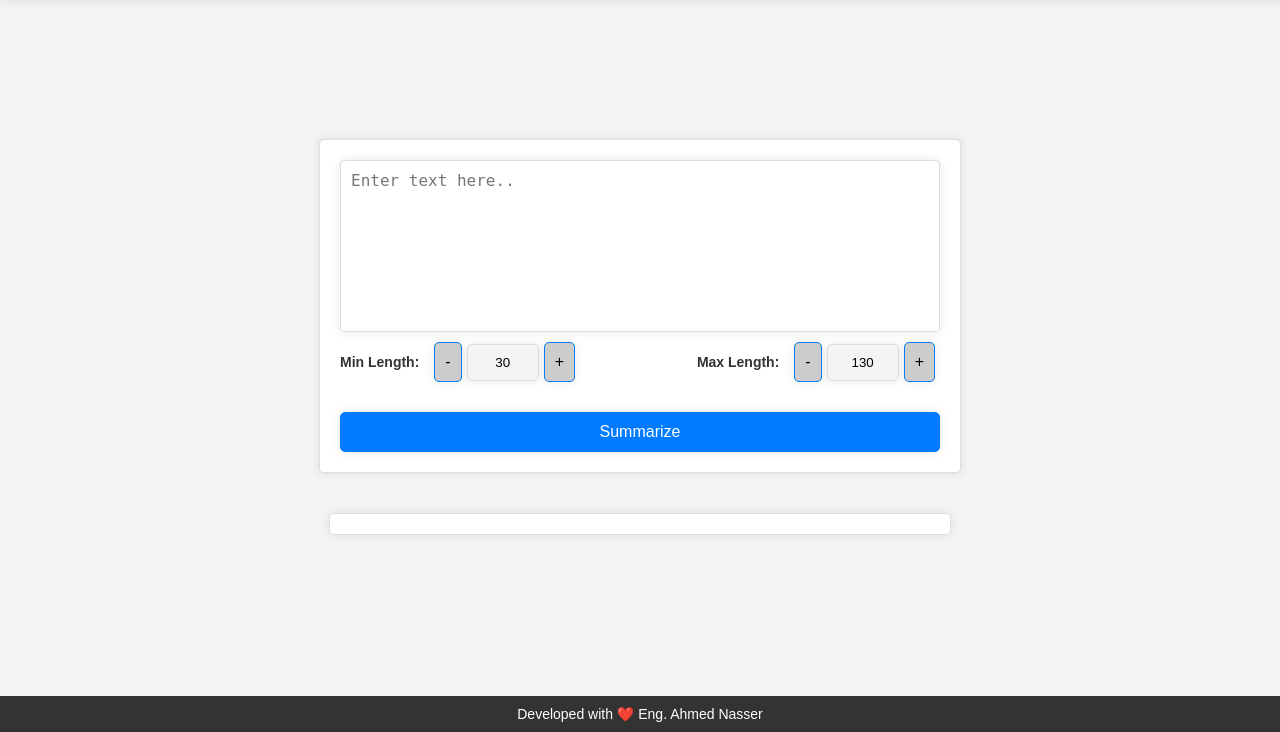
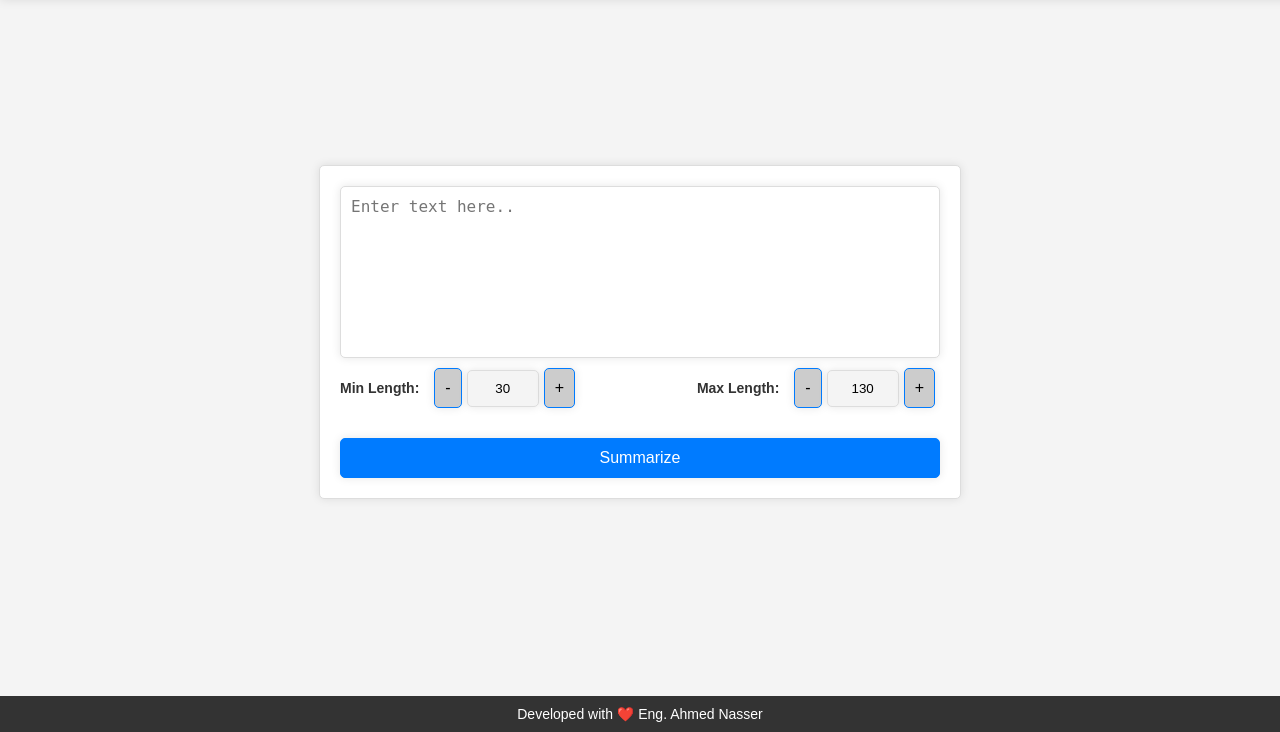
Before and after one commit to AhmedNasser1601/Text-Summarizer, a Flask app: page / in a window 1280 px wide. Shown: the part 68-800 px from the top of the page. Run offline with Flask 3, Linux system fonts and the light colour scheme.

Commit message:
Update index.html

```diff
--- a/templates/index.html
+++ b/templates/index.html
@@ -33,7 +33,7 @@
             </div>
             <button type="submit" id="submitButton">Summarize</button>
         </form>
-        <div id="summary"></div>
+        <div id="summary" class="hidden"></div>
         <div id="loading" class="hidden"></div>
     </main>
 
```
